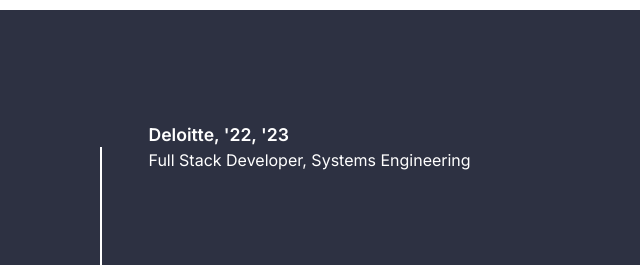
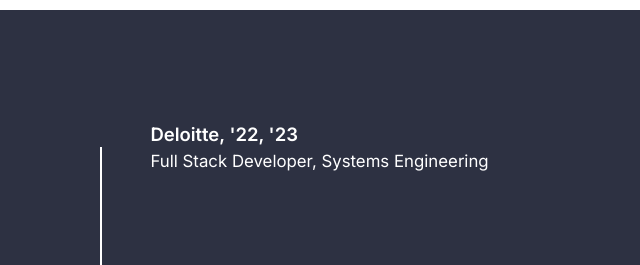
Before and after one commit to shauryamanocha/simple-portfolio, a Gatsby site: page / in a window 1280 px wide. In both pictures the pointer is over the element 511 px from the left and 820 px from the top of the page. Shown: the part 673-938 px from the top of the page, 202-842 px from the left. Built offline with nearby package versions, Linux system fonts and the light colour scheme; Gatsby itself is replaced by a stand-in of ours.

Commit message:
added hover for work experience items

```diff
--- a/src/styles/index.scss
+++ b/src/styles/index.scss
@@ -129,6 +129,11 @@
     }
     .job {
       padding: 3rem;
+      transform-origin: 0% 50%;
+      transition: transform 0.2s ease-in-out;
+      &:hover {
+        transform: scale(1.05);
+      }
     }
     .job-title {
       font-weight: 600;
```
